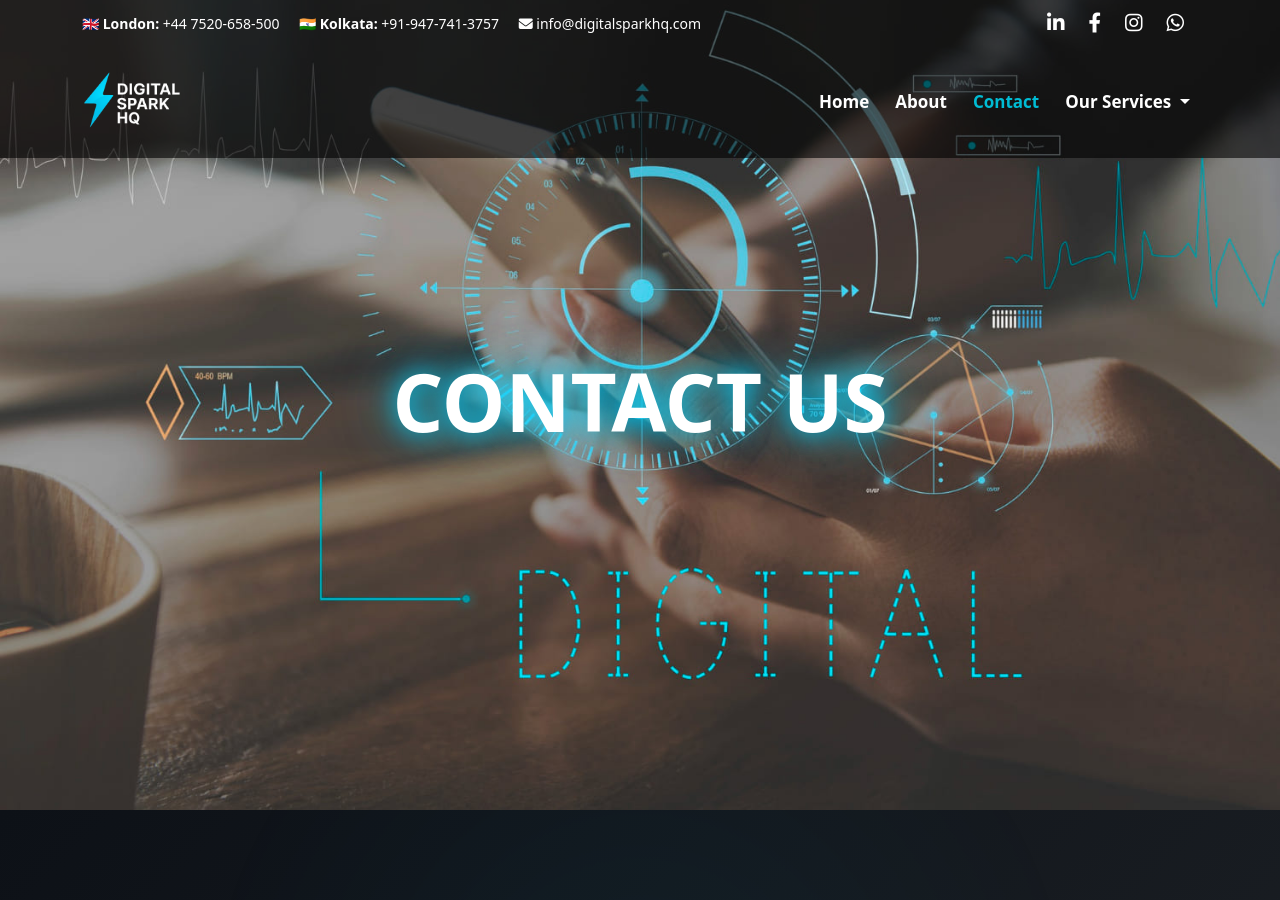
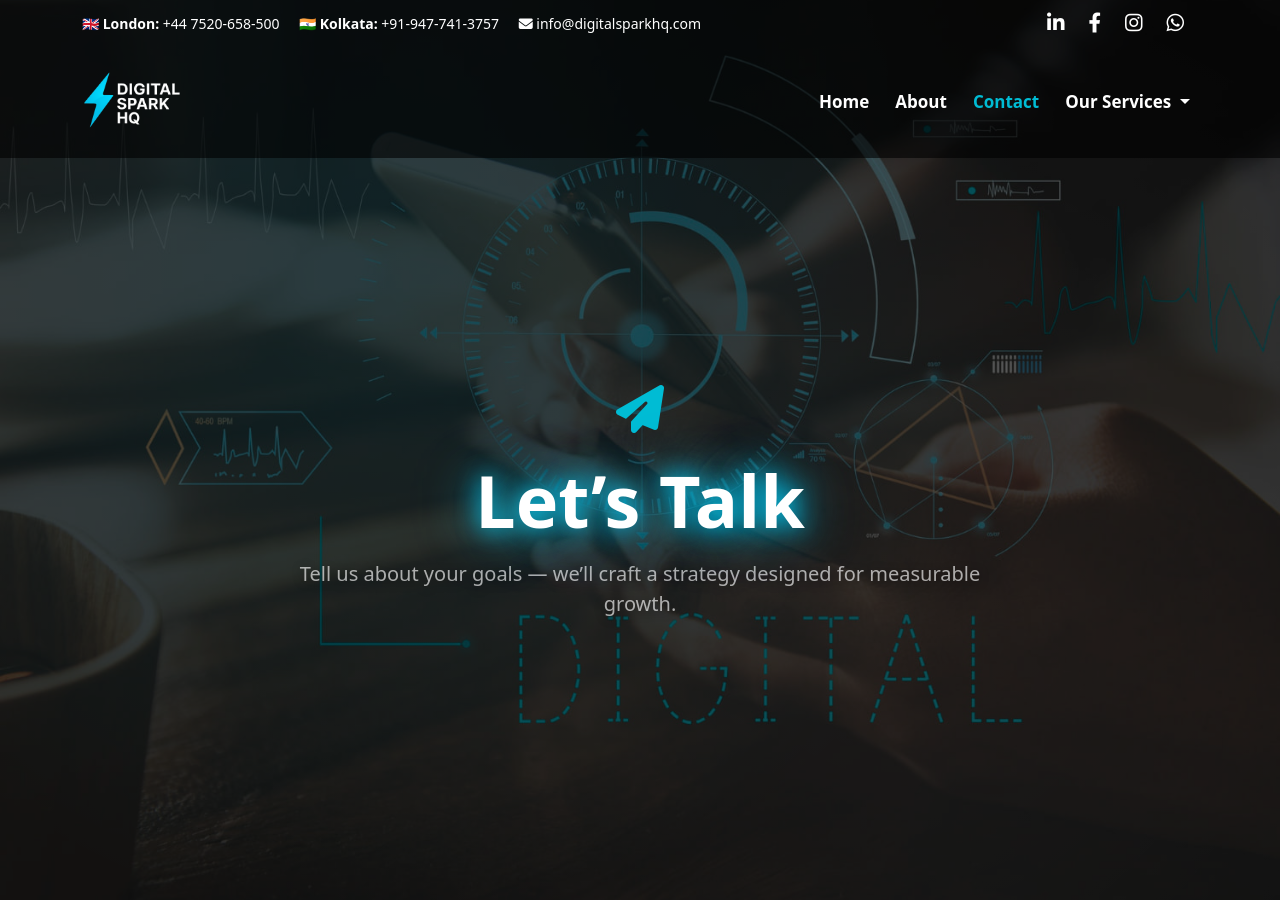
Before and after one commit to Iambiswajit-C/digitalsparkhq, a Jekyll site: the page built from contact.md, in a window 1280 px wide and 900 px high. Built offline with Jekyll 4.4.1, drawn with Linux system fonts in a browser that asks for light colours.

Commit message:
Update contact.md

```diff
--- a/contact.md
+++ b/contact.md
@@ -12,9 +12,26 @@ breadcrumb:
 
 <!-- Hero Section -->
 <section id="contact-hero"
-  class="d-flex justify-content-center align-items-center text-center"
-  style="height:90vh; position:relative; background:url('{{ '/assets/images/contact-hero.jpg' | relative_url }}') center/cover no-repeat; overflow:hidden;">
-  <h1 class="contact-hero-text text-white display-1 fw-bold">CONTACT US</h1>
+  class="page-hero text-center text-white"
+  style="background-image:url('{{ '/assets/images/contact-hero.jpg' | relative_url }}');">
+
+
+  <div class="hero-overlay"></div>
+  <div class="hero-glow"></div>
+
+  <div class="container position-relative z-2 fade-in hero-content">
+
+    <i class="fas fa-paper-plane fa-3x mb-4 contact-hero-icon" style="color: var(--hover-color);"></i>
+
+    <h1 class="display-2 fw-bold contact-hero-text">
+      Let’s Talk
+    </h1>
+
+    <p class="lead opacity-75 mt-3 mx-auto hero-subtext" style="max-width:720px;">
+      Tell us about your goals — we’ll craft a strategy designed for measurable growth.
+    </p>
+
+  </div>
 </section>
 
 
```
